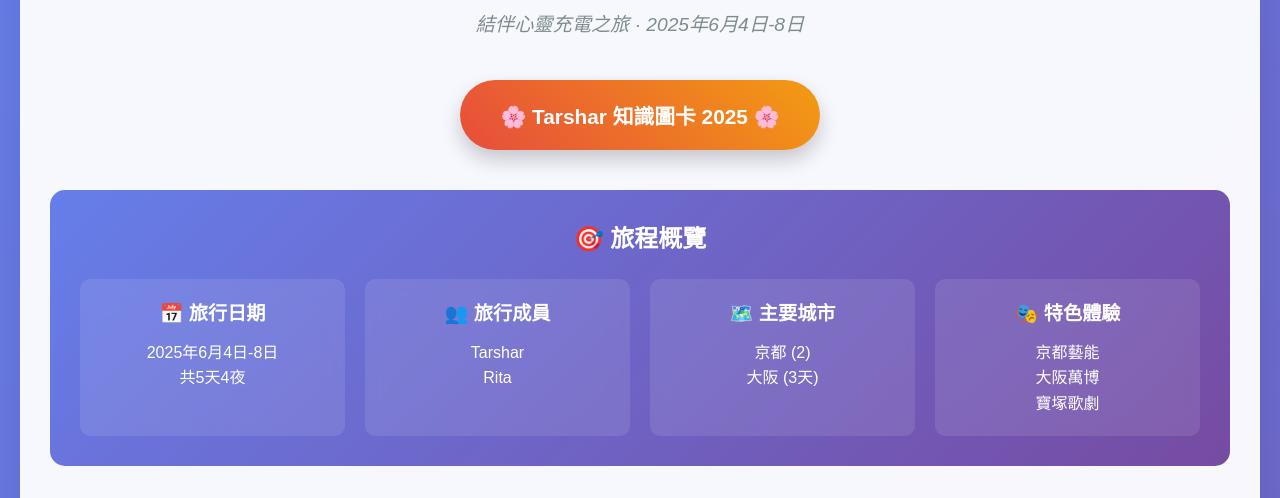
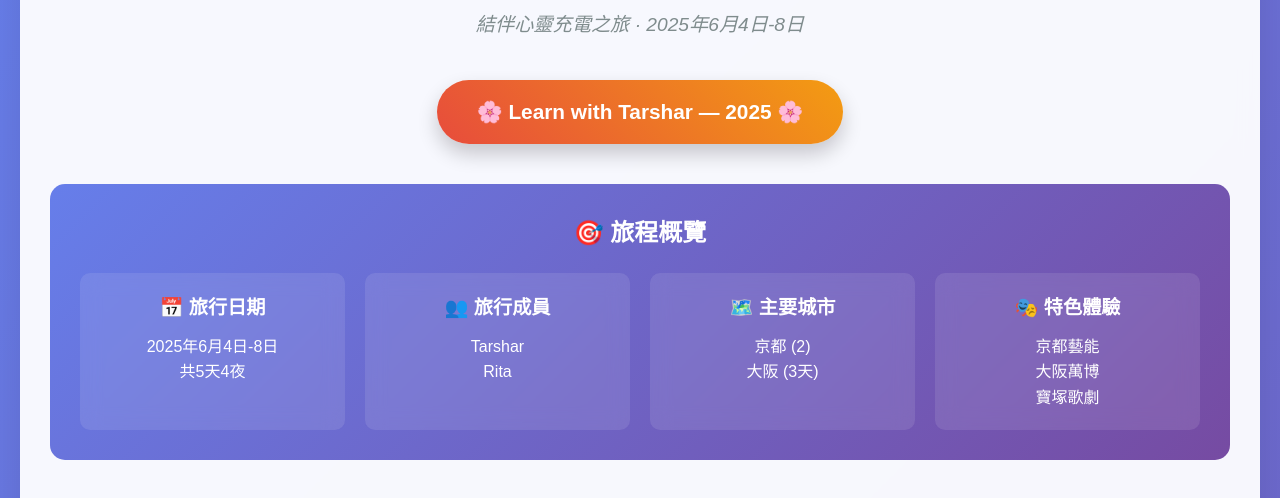
Before and after one commit to tarshar4242/tar-webcard250621, a plain HTML site: page index.html in a window 1280 px wide. Shown: the part 132-630 px from the top of the page. Drawn offline with Linux system fonts and the light colour scheme.

Commit message:
Update index.html

```diff
--- a/index.html
+++ b/index.html
@@ -512,7 +512,7 @@
 
         <div class="logo-banner">
             <button class="logo" onclick="showModal('aboutModal')">
-                🌸 Tarshar 知識圖卡 2025 🌸
+                🌸 Learn with Tarshar — 2025 🌸
             </button>
         </div>
 
```
